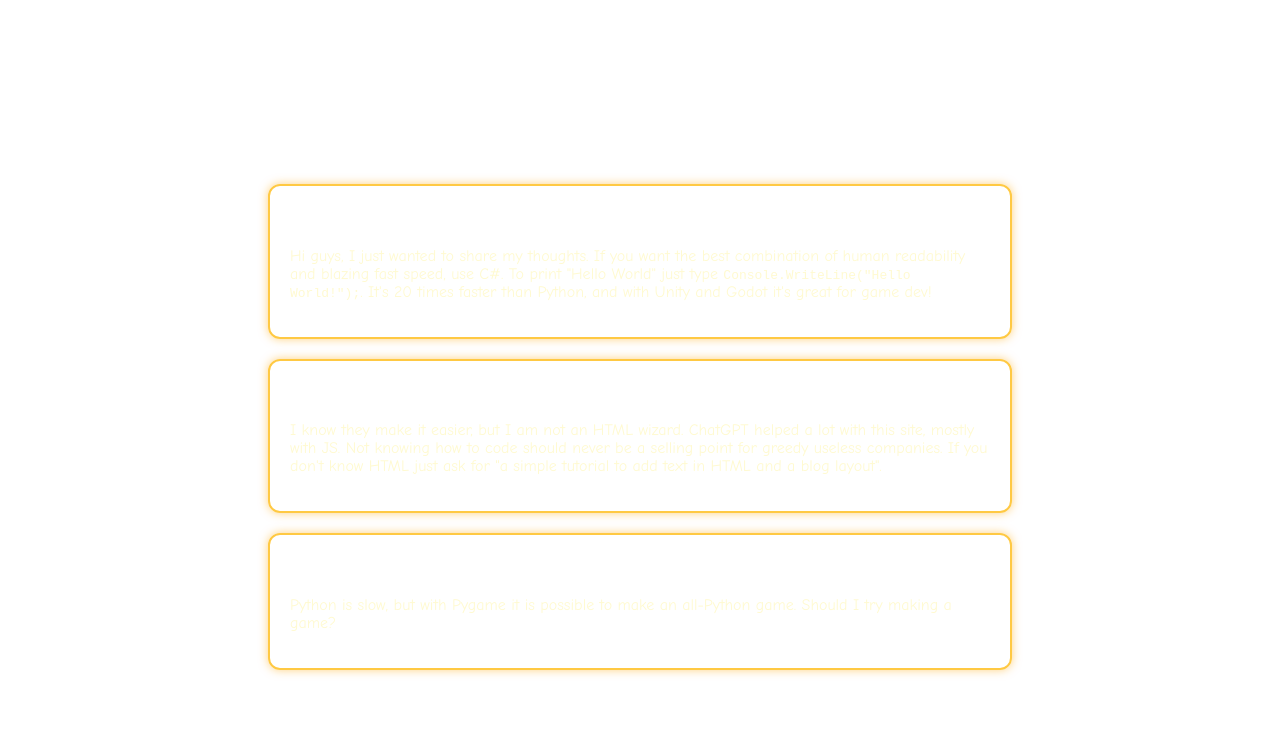
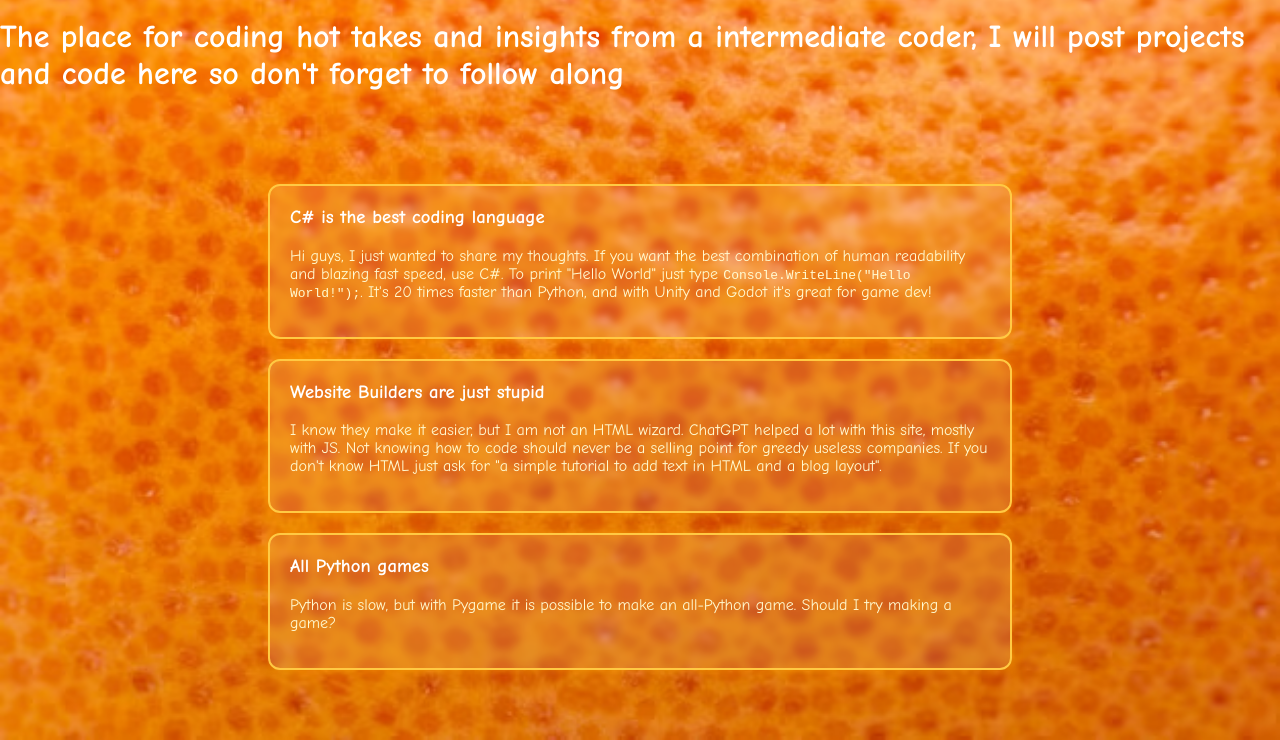
Before and after one commit to plainduck67/My-blog, a plain HTML site: page index.html in a window 1280 px wide. Shown: the part 115-855 px from the top of the page. Drawn offline with Linux system fonts and the light colour scheme; no server answers.

Commit message:
Update index.html

```diff
--- a/index.html
+++ b/index.html
@@ -16,7 +16,7 @@
       overflow-x: hidden;
       position: relative;
       height: 100vh;
-      background-image: url('images/orange.avif');
+      background-image: url('orange.avif');
       background-repeat: no-repeat;
       background-size: cover;
       background-position: center;
```
